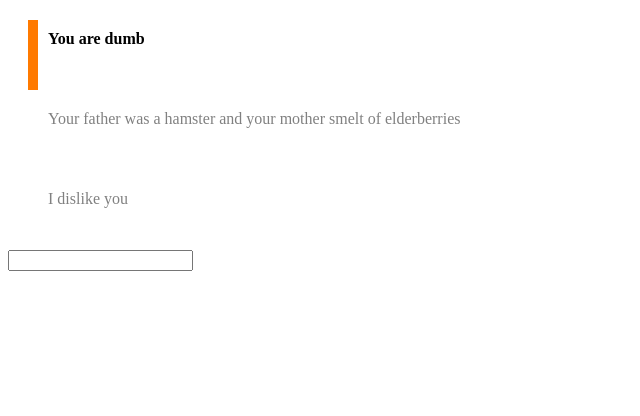
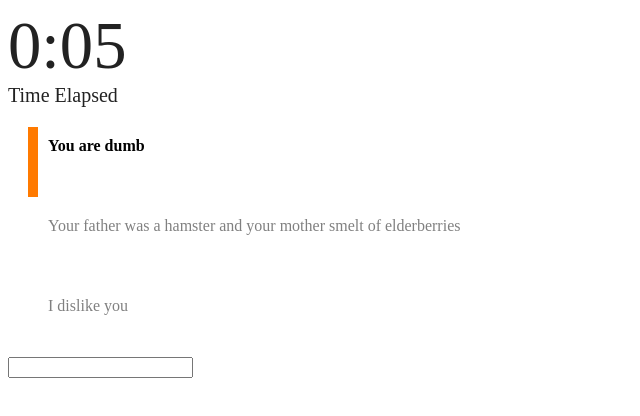
Before and after one commit to gldias/KeyboardWarriors, a React (Create React App) app: page / in a window 1280 px wide. Shown: the top 416 px of the page, without its empty margins (0-640 px from the left). Built offline with nearby package versions, Linux system fonts and the light colour scheme.

Commit message:
Timer
and removing index files

```diff
--- a/src/App.tsx
+++ b/src/App.tsx
@@ -1,6 +1,6 @@
 import React from 'react';
 import './App.css';
-import TypingPage from "./TypingPage";
+import TypingPage from "./TypingPage/TypingPage";
 
 interface MyProps {};
 interface MyState {
--- a/src/TypingPage/TypingPage.tsx
+++ b/src/TypingPage/TypingPage.tsx
@@ -1,5 +1,6 @@
 import React from "react";
-import Insult, {InsultState} from "../components/Insult";
+import Insult, {InsultState} from "../components/Insult/Insult";
+import Timer from "../components/Timer/Timer";
 
 export interface TypingProps {
     insults: string[];
@@ -10,7 +11,10 @@ export interface TypingState {
     typedText: string;
 }
 
+// game page where players type insults as quickly as possible
 class TypingPage extends React.Component<TypingProps, TypingState> {
+    _timer: React.RefObject<Timer>;
+
     constructor(props: TypingProps) {
         super(props);
 
@@ -19,9 +23,11 @@ class TypingPage extends React.Component<TypingProps, TypingState> {
             typedText: ""
         };
 
+        this._timer = React.createRef();
         this.textChanged = this.textChanged.bind(this);
     }
 
+    // handles change of text in text box
     textChanged(e: React.FormEvent<HTMLInputElement>) {
         const currentText = e.currentTarget.value;
         const {currentInsult} = this.state;
@@ -34,6 +40,11 @@ class TypingPage extends React.Component<TypingProps, TypingState> {
                 currentInsult: currentInsult + 1,
                 typedText: ""
             });
+
+            // stop timer if the last insult was completed
+            if(this.props.insults.length === currentInsult + 1) {
+                this._timer.current!.stop();
+            }
         }
     }
 
@@ -42,6 +53,7 @@ class TypingPage extends React.Component<TypingProps, TypingState> {
 
         return (
             <>
+            <Timer ref={this._timer}/>
             {this.props.insults.map((insult, index) => {
                 let state = (index < currentInsult ? InsultState.COMPLETE
                     : (index === currentInsult ? InsultState.CURRENT : InsultState.UPCOMING));
--- a/src/TypingPage/index.ts
+++ /dev/null
@@ -1,2 +0,0 @@
-import TypingPage from "./TypingPage";
-export default TypingPage;
--- a/src/components/Insult/index.ts
+++ /dev/null
@@ -1,3 +0,0 @@
-import Insult, {InsultState} from "./Insult";
-export {InsultState};
-export default Insult;
--- /dev/null
+++ b/src/components/Timer/Timer.tsx
@@ -0,0 +1,67 @@
+import React from "react";
+import "./timer.css";
+
+export interface TimerProps {};
+
+export interface TimerState {
+    time: number;
+    timeInMins: string;
+    interval: NodeJS.Timeout;
+};
+
+// Timer that tracks and displays time elapsed since it was created
+class Timer extends React.Component<TimerProps, TimerState> {
+    constructor(props: TimerProps) {
+        super(props);
+
+        this.state = {
+            time: 0,
+            timeInMins: "0:00",
+            interval: setInterval(() => {}, 0)
+        };
+
+        this.init = this.init.bind(this);
+        this.tick = this.tick.bind(this);
+    }
+
+    componentDidMount() {
+        this.init();
+    }
+
+    // initialize interval for timer
+    init() {
+        this.setState ({ interval: setInterval(this.tick, 1000) });
+    }
+
+    // increase the time of the timer and the timer label
+    tick() {
+        let newSecs = this.state.time + 1;
+        let mins = Math.floor(newSecs / 60);
+        let secs = ('0' + (newSecs % 60)).slice(-2);
+        this.setState({
+            time: newSecs,
+            timeInMins: "" + mins + ":" + secs
+        });
+    }
+
+    // stop the timer
+    stop() {
+        clearInterval(this.state.interval);
+    }
+
+    // retrieve time elapsed
+    getTime() {
+        return this.state.time;
+    }
+
+    render() {
+        return (
+            <div className="timer">
+                <div className="time">{this.state.timeInMins}</div>
+                <div className="timeLabel">Time Elapsed</div>
+            </div>
+        );
+    }
+}
+
+export default Timer;
--- /dev/null
+++ b/src/components/Timer/timer.css
@@ -0,0 +1,13 @@
+.timer {
+
+}
+
+.time {
+    color: var(--darkGrey);
+    font-size: 50pt;
+}
+
+.timeLabel {
+    color: var(--darkGrey);
+    font-size: 15pt;
+}
```
